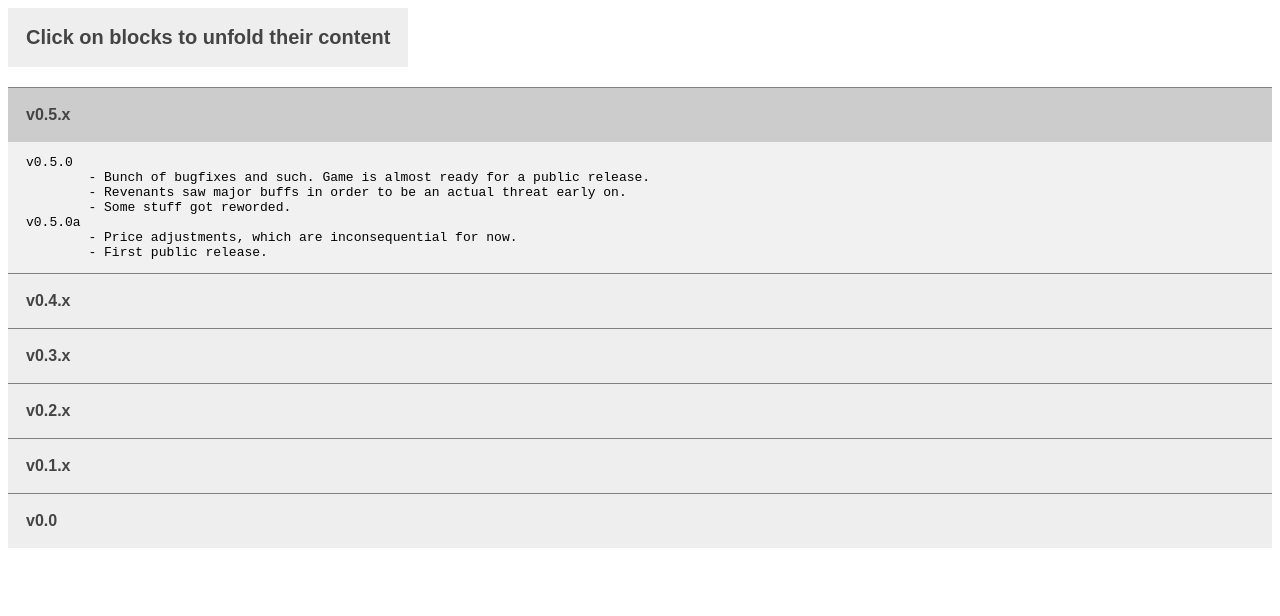
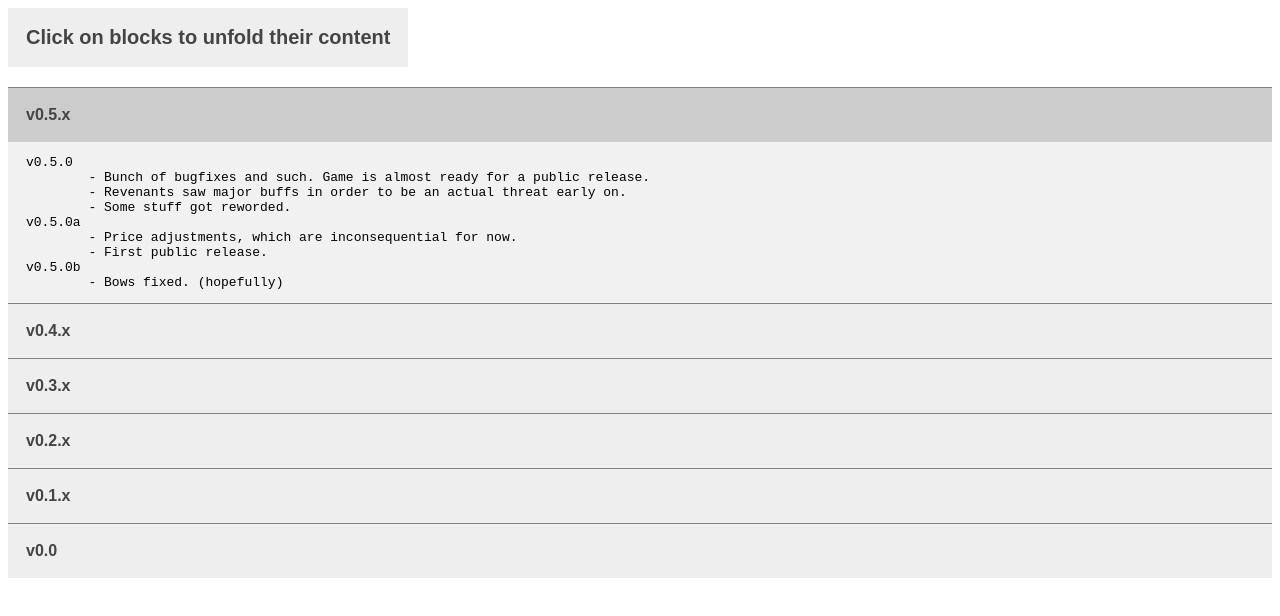
Before and after one commit to YosukeM3/yet-another-fire-emblem-idle-rpg, a plain HTML site: page changelog.html in a window 1280 px wide. Both pictures are taken after a click on the button "v0.5.x". Drawn offline with Linux system fonts and the light colour scheme.

Commit message:
fixed bows

```diff
--- a/changelog.html
+++ b/changelog.html
@@ -72,6 +72,8 @@ v0.5.0
 v0.5.0a
 	- Price adjustments, which are inconsequential for now.
 	- First public release.
+v0.5.0b
+	- Bows fixed. (hopefully)
 </pre></div>
 
 <button type="button" class="collapsible">v0.4.x</button>
--- a/src/game_version.js
+++ b/src/game_version.js
@@ -1,6 +1,6 @@
 "use strict";
 
-const game_version = "v0.5.0a";
+const game_version = "v0.5.0b";
 
 function get_game_version() {
     return game_version;
--- a/src/skills.js
+++ b/src/skills.js
@@ -1263,7 +1263,7 @@ Multiplies AP with spears by ${Math.round((get_total_skill_coefficient({skill_id
                                 parent_skill: "Weapon mastery",
                                 names: {0: "Marksmanship"},
                                 category: "Weapon",
-                                        description: "?",
+                                description: "The art of landing the most improbable shots.",
                                 get_effect_description: ()=> {
                                     return `Multiplies damage dealt with bows by ${Math.round(get_total_skill_coefficient({skill_id:"Hammers",scaling_type:"multiplicative"})*1000)/1000}.
 Multiplies AP with bows by ${Math.round((get_total_skill_coefficient({skill_id:"Bows",scaling_type:"multiplicative"})**0.3333)*1000)/1000}`;
```
Lines whose indentation alone changed are shown as unchanged.
